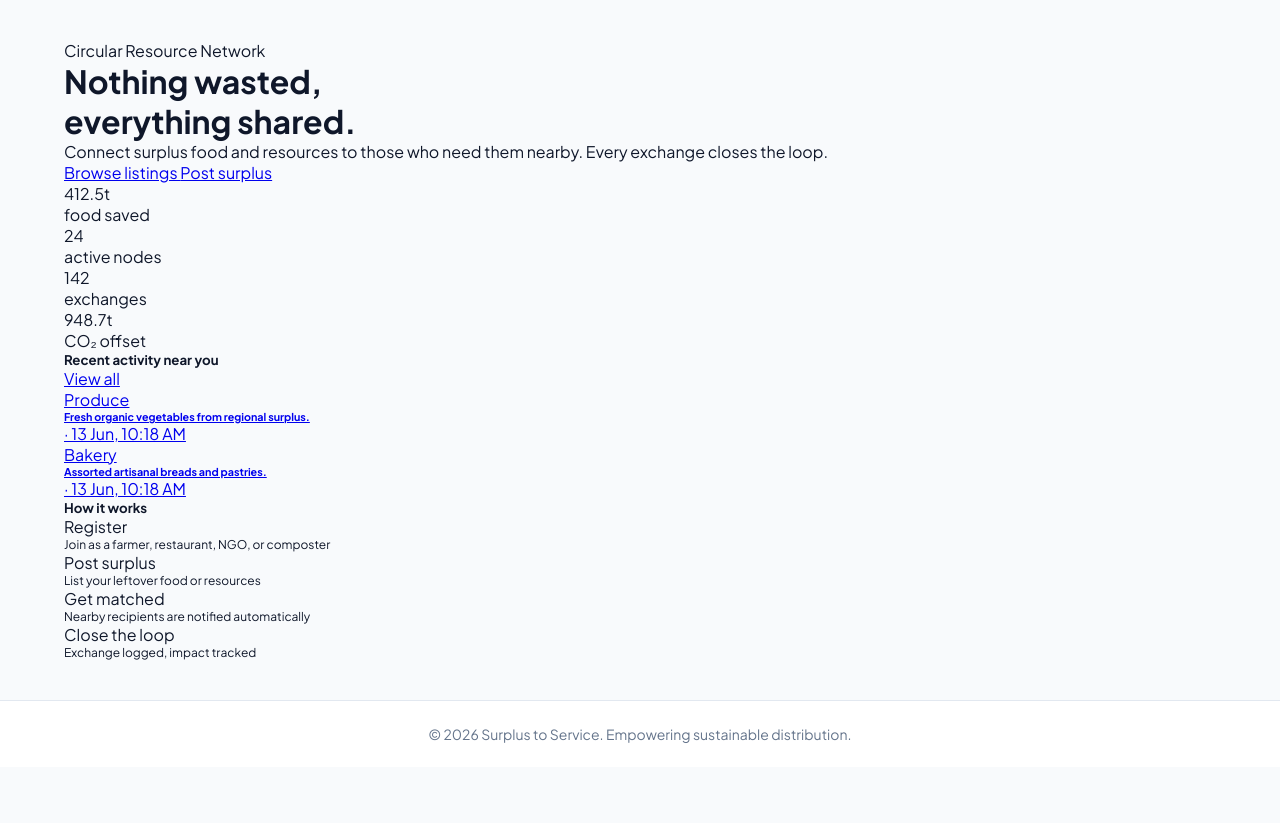
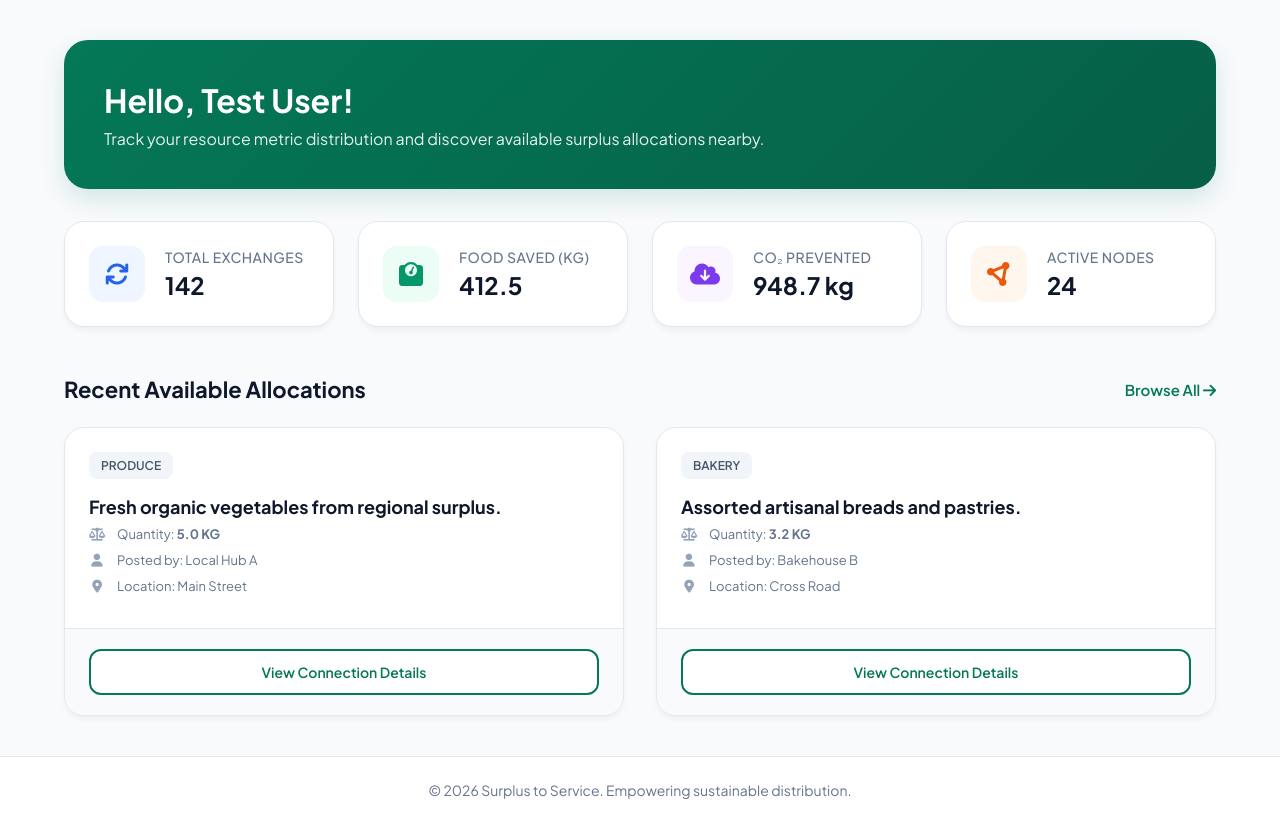
Before and after one commit to smbhargavi25ds-max/SURPLUS-TO-SERVICE, a Flask app: page /home in a window 1280 px wide. Shown: the part 79-902 px from the top of the page. Before the commit the page ends 822 px from the top, so only its background shows below. Run offline with Flask 3, Linux system fonts and the light colour scheme; a user stored in the database is signed in.

Commit message:
style: transform dashboard grid card layouts on home route

```diff
--- a/templates/home.html
+++ b/templates/home.html
@@ -1,105 +1,291 @@
-{% extends 'base.html' %}
-{% block title %}— Home{% endblock %}
+{% extends "base.html" %}
+
+{% block title %}Home - Surplus to Service{% endblock %}
+
 {% block content %}
+<style>
+    /* Hero Welcome Section */
+    .hero-section {
+        background: linear-gradient(135deg, #047857 0%, #065f46 100%);
+        color: white;
+        padding: 40px;
+        border-radius: 24px;
+        margin-bottom: 32px;
+        box-shadow: 0 10px 25px rgba(4, 120, 87, 0.15);
+    }
 
-<!-- Hero -->
-<div class="hero-banner rounded-3 p-4 p-md-5 mb-4">
-  <div class="row align-items-center">
-    <div class="col-md-7">
-      <p class="text-success small fw-medium mb-1 text-uppercase letter-spacing">Circular Resource Network</p>
-      <h1 class="display-6 fw-semibold mb-2">Nothing wasted,<br>everything shared.</h1>
-      <p class="text-muted mb-4">Connect surplus food and resources to those who need them nearby. Every exchange closes the loop.</p>
-      <div class="d-flex gap-2">
-        <a href="{{ url_for('browse') }}" class="btn btn-success px-4">
-          <i class="bi bi-grid me-1"></i> Browse listings
-        </a>
-        <a href="{{ url_for('post') }}" class="btn btn-outline-success px-4">
-          <i class="bi bi-plus-circle me-1"></i> Post surplus
-        </a>
+    .hero-section h2 {
+        font-size: 32px;
+        font-weight: 700;
+        margin-bottom: 8px;
+    }
+
+    .hero-section p {
+        font-size: 16px;
+        opacity: 0.9;
+    }
+
+    /* Grid Layout for Impact Metrics Dashboard */
+    .metrics-grid {
+        display: grid;
+        grid-template-columns: repeat(auto-fit, minmax(220px, 1fr));
+        gap: 24px;
+        margin-bottom: 48px;
+    }
+
+    .metric-card {
+        background: white;
+        padding: 24px;
+        border-radius: 20px;
+        border: 1px solid #e2e8f0;
+        box-shadow: 0 4px 6px -1px rgba(0, 0, 0, 0.05);
+        display: flex;
+        align-items: center;
+        gap: 20px;
+        transition: transform 0.3s ease, box-shadow 0.3s ease;
+    }
+
+    .metric-card:hover {
+        transform: translateY(-4px);
+        box-shadow: 0 12px 20px -5px rgba(0, 0, 0, 0.1);
+    }
+
+    .metric-icon {
+        width: 56px;
+        height: 56px;
+        border-radius: 14px;
+        display: flex;
+        align-items: center;
+        justify-content: center;
+        font-size: 24px;
+    }
+
+    /* Custom Icon Color Schemes */
+    .icon-blue { background: #eff6ff; color: #2563eb; }
+    .icon-green { background: #ecfdf5; color: #059669; }
+    .icon-purple { background: #faf5ff; color: #7c3aed; }
+    .icon-orange { background: #fff7ed; color: #ea580c; }
+
+    .metric-info h3 {
+        font-size: 14px;
+        color: #64748b;
+        font-weight: 500;
+        margin-bottom: 4px;
+        text-transform: uppercase;
+        letter-spacing: 0.5px;
+    }
+
+    .metric-info .value {
+        font-size: 24px;
+        font-weight: 700;
+        color: #0f172a;
+    }
+
+    /* Recent Items Section Header */
+    .section-header {
+        display: flex;
+        justify-content: space-between;
+        align-items: center;
+        margin-bottom: 24px;
+    }
+
+    .section-header h2 {
+        font-size: 22px;
+        color: #0f172a;
+        font-weight: 700;
+    }
+
+    .view-all-btn {
+        color: #047857;
+        text-decoration: none;
+        font-weight: 600;
+        font-size: 15px;
+        transition: color 0.2s ease;
+    }
+
+    .view-all-btn:hover {
+        color: #065f46;
+        text-decoration: underline;
+    }
+
+    /* Listings Visual Cards Grid */
+    .listings-grid {
+        display: grid;
+        grid-template-columns: repeat(auto-fit, minmax(320px, 1fr));
+        gap: 32px;
+    }
+
+    .listing-card {
+        background: white;
+        border-radius: 20px;
+        border: 1px solid #e2e8f0;
+        overflow: hidden;
+        box-shadow: 0 4px 6px -1px rgba(0, 0, 0, 0.05);
+        transition: transform 0.3s ease, box-shadow 0.3s ease;
+        display: flex;
+        flex-direction: column;
+    }
+
+    .listing-card:hover {
+        transform: translateY(-6px);
+        box-shadow: 0 20px 25px -5px rgba(0, 0, 0, 0.1);
+    }
+
+    .card-body {
+        padding: 24px;
+        flex: 1;
+    }
+
+    .category-badge {
+        display: inline-block;
+        padding: 6px 12px;
+        border-radius: 8px;
+        font-size: 12px;
+        font-weight: 600;
+        text-transform: uppercase;
+        background: #f1f5f9;
+        color: #475569;
+        margin-bottom: 16px;
+    }
+
+    .listing-card h3 {
+        font-size: 18px;
+        color: #0f172a;
+        margin-bottom: 8px;
+        font-weight: 700;
+    }
+
+    .listing-desc {
+        color: #475569;
+        font-size: 14px;
+        line-height: 1.5;
+        margin-bottom: 20px;
+    }
+
+    .meta-row {
+        display: flex;
+        align-items: center;
+        gap: 12px;
+        color: #64748b;
+        font-size: 13px;
+        margin-bottom: 10px;
+    }
+
+    .meta-row i {
+        width: 16px;
+        text-align: center;
+        color: #94a3b8;
+    }
+
+    .card-footer {
+        padding: 20px 24px;
+        background: #f8fafc;
+        border-top: 1px solid #e2e8f0;
+    }
+
+    .action-link {
+        display: block;
+        text-align: center;
+        background: white;
+        border: 2px solid #047857;
+        color: #047857;
+        padding: 12px;
+        border-radius: 12px;
+        text-decoration: none;
+        font-weight: 600;
+        font-size: 14px;
+        transition: all 0.2s ease;
+    }
+
+    .action-link:hover {
+        background: #047857;
+        color: white;
+        box-shadow: 0 4px 12px rgba(4, 120, 87, 0.15);
+    }
+</style>
+
+<div class="hero-section">
+    <h2>Hello, {{ session.get('user_name', 'User') }}!</h2>
+    <p>Track your resource metric distribution and discover available surplus allocations nearby.</p>
+</div>
+
+<div class="metrics-grid">
+    <div class="metric-card">
+        <div class="metric-icon icon-blue">
+            <i class="fa-solid fa-arrows-rotate"></i>
+        </div>
+        <div class="metric-info">
+            <h3>Total Exchanges</h3>
+            <div class="value">{{ total_exchanges }}</div>
         </div>
     </div>
-    <div class="col-md-5 mt-4 mt-md-0">
-      <div class="row g-2">
-        <div class="col-6">
-          <div class="stat-card text-center p-3 rounded-3">
-            <div class="stat-number">{{ food_saved }}t</div>
-            <div class="stat-label">food saved</div>
+
+    <div class="metric-card">
+        <div class="metric-icon icon-green">
+            <i class="fa-solid fa-weight-scale"></i>
+        </div>
+        <div class="metric-info">
+            <h3>Food Saved (KG)</h3>
+            <div class="value">{{ food_saved }}</div>
         </div>
     </div>
-        <div class="col-6">
-          <div class="stat-card text-center p-3 rounded-3">
-            <div class="stat-number">{{ total_nodes }}</div>
-            <div class="stat-label">active nodes</div>
+
+    <div class="metric-card">
+        <div class="metric-icon icon-purple">
+            <i class="fa-solid fa-cloud-arrow-down"></i>
+        </div>
+        <div class="metric-info">
+            <h3>CO₂ Prevented</h3>
+            <div class="value">{{ co2_saved }} kg</div>
         </div>
     </div>
-        <div class="col-6">
-          <div class="stat-card text-center p-3 rounded-3">
-            <div class="stat-number">{{ total_exchanges }}</div>
-            <div class="stat-label">exchanges</div>
+
+    <div class="metric-card">
+        <div class="metric-icon icon-orange">
+            <i class="fa-solid fa-circle-nodes"></i>
         </div>
-        </div>
-        <div class="col-6">
-          <div class="stat-card text-center p-3 rounded-3">
-            <div class="stat-number">{{ co2_saved }}t</div>
-            <div class="stat-label">CO₂ offset</div>
-          </div>
-        </div>
-      </div>
+        <div class="metric-info">
+            <h3>Active Nodes</h3>
+            <div class="value">{{ total_nodes }}</div>
         </div>
     </div>
 </div>
 
-<!-- Recent listings -->
-<div class="d-flex justify-content-between align-items-center mb-3">
-  <h5 class="fw-semibold mb-0">Recent activity near you</h5>
-  <a href="{{ url_for('browse') }}" class="btn btn-sm btn-outline-secondary">View all <i class="bi bi-arrow-right"></i></a>
+<div class="section-header">
+    <h2>Recent Available Allocations</h2>
+    <a href="{{ url_for('browse') }}" class="view-all-btn">Browse All <i class="fa-solid fa-arrow-right"></i></a>
 </div>
 
-{% if recent %}
-<div class="row g-3">
-  {% for l in recent %}
-  <div class="col-md-4">
-    <a href="{{ url_for('listing_detail', listing_id=l[0]) }}" class="text-decoration-none">
-      <div class="card listing-card h-100 border">
+<div class="listings-grid">
+    {% for item in recent %}
+    <div class="listing-card">
         <div class="card-body">
-          <div class="d-flex justify-content-between align-items-start mb-2">
-            <span class="badge-category badge-{{ l[2] }}">{{ l[2].capitalize() }}</span>
-            <small class="text-muted">{{ l[10] }}</small>
+            <span class="category-badge">{{ item[2] }}</span>
+            <h3>{{ item[3] }}</h3>
+
+            <div class="meta-row">
+                <i class="fa-solid fa-scale-balanced"></i>
+                <span>Quantity: <strong>{{ item[4] }} KG</strong></span>
             </div>
-          <h6 class="fw-semibold text-dark mb-1">{{ l[3] }}</h6>
-          <p class="small text-muted mb-0">{{ l[11] }} · {{ l[5].strftime('%d %b, %I:%M %p') if l[5] else '' }}</p>
+            <div class="meta-row">
+                <i class="fa-solid fa-user"></i>
+                <span>Posted by: {{ item[8] }}</span>
+            </div>
+            <div class="meta-row">
+                <i class="fa-solid fa-location-dot"></i>
+                <span>Location: {{ item[9] }}</span>
             </div>
         </div>
-    </a>
+        <div class="card-footer">
+            <a href="{{ url_for('listing_detail', listing_id=item[0]) }}" class="action-link">View Connection Details</a>
+        </div>
+    </div>
+    {% else %}
+    <div style="grid-column: 1/-1; text-align: center; padding: 40px; color: #64748b;">
+        <i class="fa-solid fa-box-open" style="font-size: 48px; margin-bottom: 16px; color: #cbd5e1;"></i>
+        <p>No active surplus items available right now.</p>
     </div>
     {% endfor %}
 </div>
-{% else %}
-<div class="text-center text-muted py-5">
-  <i class="bi bi-inbox fs-1 d-block mb-2"></i>
-  No listings yet. <a href="{{ url_for('post') }}">Be the first to post surplus!</a>
-</div>
-{% endif %}
-
-<!-- How it works -->
-<div class="mt-5 mb-2">
-  <h5 class="fw-semibold mb-3">How it works</h5>
-  <div class="row g-3 text-center">
-    {% for icon, title, desc in [
-      ('bi-person-plus', 'Register', 'Join as a farmer, restaurant, NGO, or composter'),
-      ('bi-plus-square', 'Post surplus', 'List your leftover food or resources'),
-      ('bi-search', 'Get matched', 'Nearby recipients are notified automatically'),
-      ('bi-arrow-repeat', 'Close the loop', 'Exchange logged, impact tracked')
-    ] %}
-    <div class="col-6 col-md-3">
-      <div class="how-card p-3 rounded-3">
-        <i class="bi {{ icon }} fs-3 text-success d-block mb-2"></i>
-        <div class="fw-medium small">{{ title }}</div>
-        <div class="text-muted" style="font-size:12px;">{{ desc }}</div>
-      </div>
-    </div>
-    {% endfor %}
-  </div>
-</div>
 
 {% endblock %}
```
Lines whose indentation alone changed are shown as unchanged.
